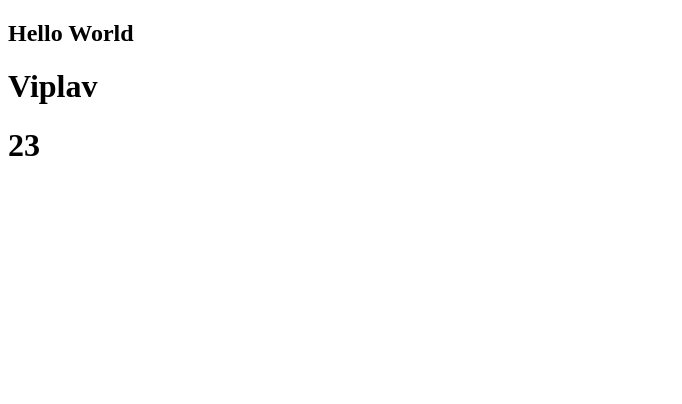
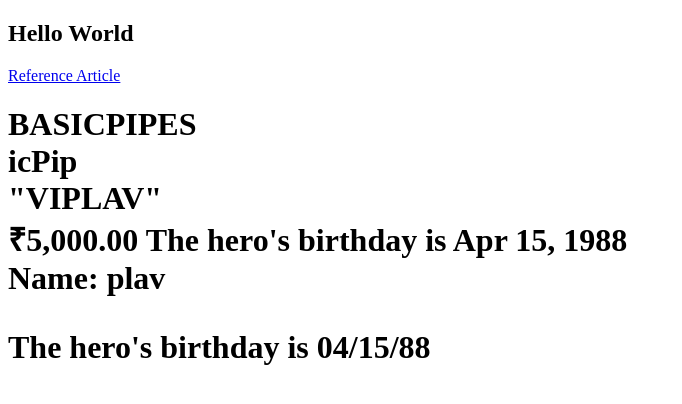
Before and after one commit to viplavdhande91/AngularProjectTraining, an Angular app: page / in a window 1280 px wide. Shown: the top 404 px of the page, without its empty margins (0-682 px from the left). Built offline with nearby package versions, Linux system fonts and the light colour scheme.

Commit message:
basic pipes done

```diff
--- a/src/app/app.component.html
+++ b/src/app/app.component.html
@@ -1,7 +1,32 @@
 <h2>Hello World</h2>
 
+<a href="https://www.simplilearn.com/tutorials/angular-tutorial/angular-pipes">Reference Article </a>
+<!-- BASIC PIPES :
 
-<!-- INTERPOLATION : GETTING DATA FROM TS FILE TO HTML FILE -->
-<h1>{{ myname }}</h1>
+  WHY TO USE PIPES
+  1)to beautify the data
+  2)It displays human readable format
 
-<h1>{{ student.rank }}</h1>
+
+-->
+
+<h1>
+  {{ title | uppercase }}
+  <br>
+  {{ title | slice: 3:8 }}
+
+  <br>
+
+  {{ myname | json | uppercase }}
+  <br>
+
+  {{ 5000 | currency: "INR" }}
+
+  The hero's birthday is {{ birthday | date }}
+  <br>
+
+  Name: {{ myname | slice: 2 }}
+  <br>
+
+  <p>The hero's birthday is {{ birthday | date: "MM/dd/yy" }}</p>
+</h1>
--- a/src/app/app.component.ts
+++ b/src/app/app.component.ts
@@ -8,8 +8,10 @@ import { Component } from '@angular/core';
   styleUrls: ['./app.component.css']
 })
 export class AppComponent {
-  title = 'handson-project';
-  myname = 'Viplav';
+  title = 'basicPipes';
+  myname = 'viplav';
   myrank = 101;
   student = { name: 'viplav', rank: 23 };
+  birthday = new Date(1988, 3, 15); // April 15, 1988 -- since month parameter is zero-based
+
 }
```
